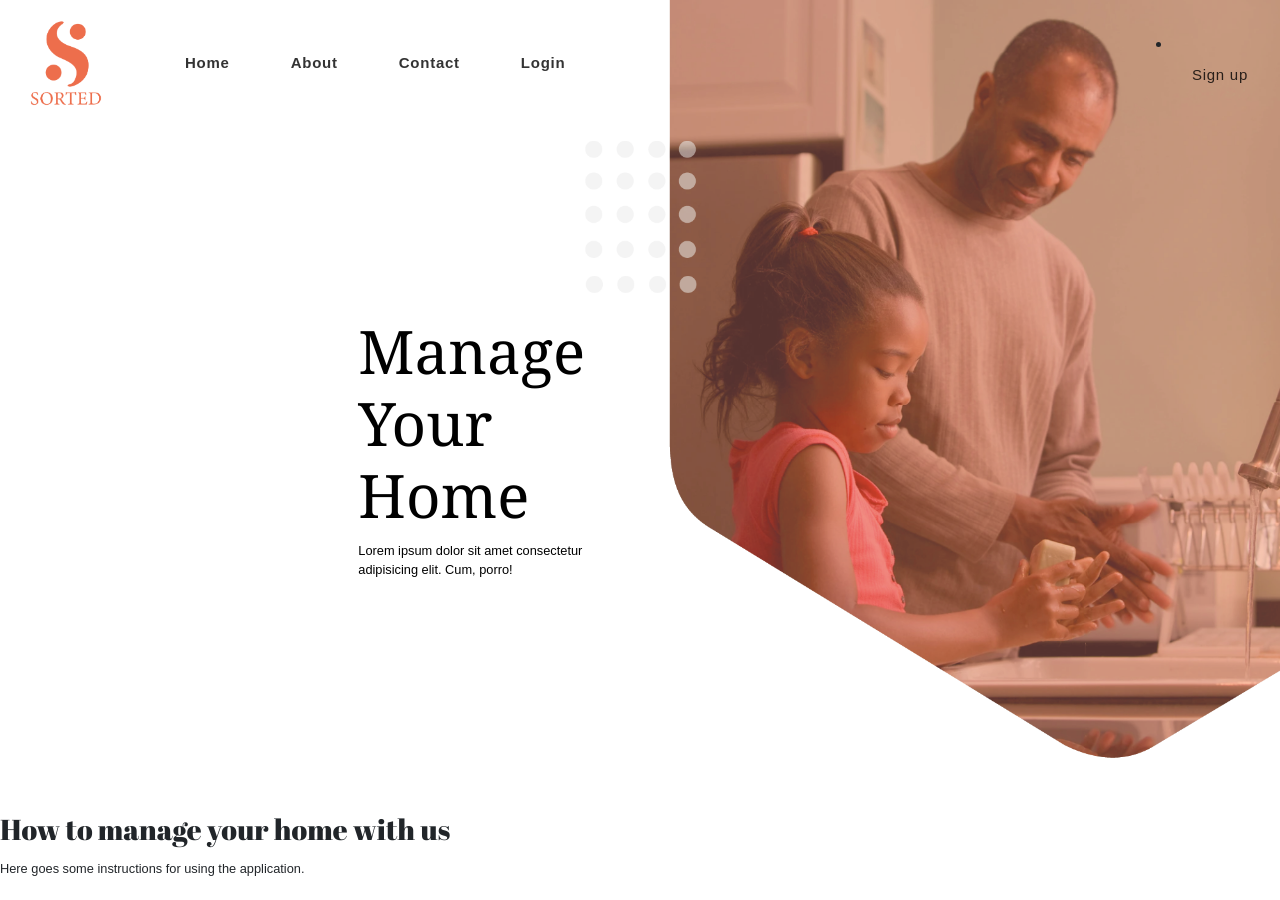
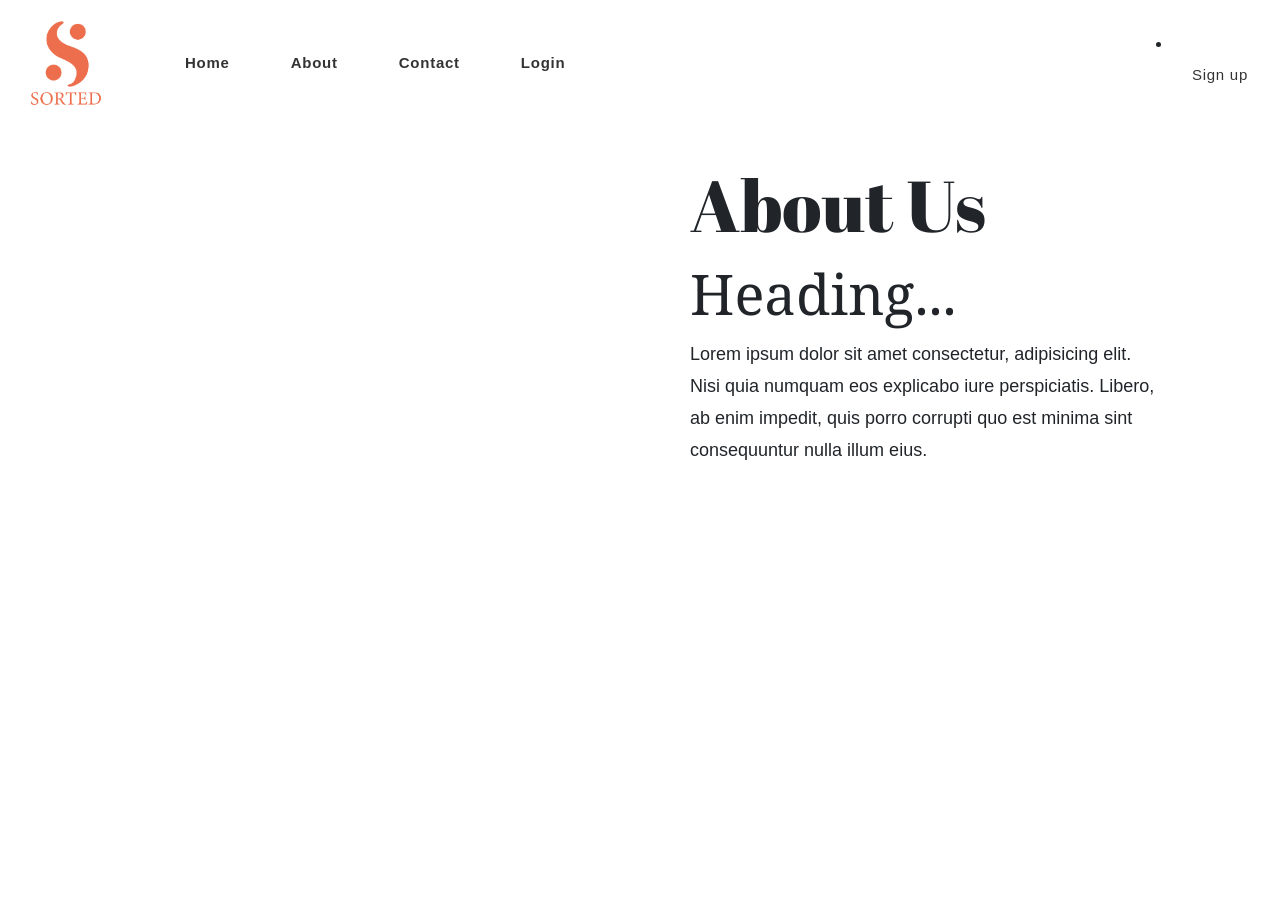
Before and after one commit to Ard847/project3, a React (Create React App) app in the folder client/: page /about in a window 1280 px wide. Built offline with nearby package versions, Linux system fonts and the light colour scheme.

Commit message:
added about us page and styling for the page

```diff
--- a/client/src/components/NavBar.css
+++ b/client/src/components/NavBar.css
@@ -21,6 +21,10 @@ nav .navbar-nav li a{
 
 nav .navbar-nav li{
   margin-left: 25px;
+}
+
+.nav-collapse{
+  list-style-type: none;
 }
 
 /*nav.r-nav.stickyadd {
--- a/client/src/components/Navbar.js
+++ b/client/src/components/Navbar.js
@@ -40,7 +40,7 @@ const NavBar = (props) => {
               </NavItem>
             </Nav>
             <NavItem>
-                <NavLink className="navLink" href="/signUp">Sign up</NavLink>
+                <NavLink className="navLink nav-collapse" style={{listStyleType: 'none'}} href="/signUp">Sign up</NavLink>
               </NavItem>
           </Collapse>
         </Navbar>
--- a/client/src/pages/welcomePages/AboutPage.css
+++ b/client/src/pages/welcomePages/AboutPage.css
@@ -0,0 +1,15 @@
+.title{
+    padding: 50px;
+    font-size: 40px;
+}
+
+.about{
+    margin-top: 100px;
+    height: 100vh;
+}
+
+.text-section{
+    font-size: 18px;
+    line-height: 32px;
+
+}
--- a/client/src/pages/welcomePages/AboutPage.js
+++ b/client/src/pages/welcomePages/AboutPage.js
@@ -8,7 +8,7 @@ import './AboutPage.css';
 import useSiteLocation from '../../hooks/useSiteLocation';
 
 // components
-import WelcomeTitles from '../../components/WelcomeTitles';
+//import WelcomeTitles from '../../components/WelcomeTitles';
 
 
 const AboutPage = ({location}) => {
@@ -16,17 +16,22 @@ const AboutPage = ({location}) => {
   useSiteLocation(location);
 
   return (
-    <>
-    <WelcomeTitles />
-    <section>
-      <article id='about-content'>
-        <h2>How to manage your home with us</h2>
-        <p>
-          Here goes some instructions for using the application.
-        </p>
-      </article>
-    </section>
-    </>
+
+    <section className="about" style={{ marginTop: '100px', height: '100vh'}}>
+<div className="container">
+<div className="row">
+<div className="col-lg-6">
+
+</div>
+<div className="col-lg-6 mt-5 mt-lg-0 title">
+  <h2>About Us</h2>
+  <h4> Heading...</h4>
+  <p className="text-section">Lorem ipsum dolor sit amet consectetur, adipisicing elit. Nisi quia numquam eos explicabo iure perspiciatis. Libero, ab enim impedit, quis porro corrupti quo est minima sint consequuntur nulla illum eius.</p>
+</div>
+</div>
+</div>
+
+</section>
   )
 }
 
--- a/client/src/pages/welcomePages/HomePage.js
+++ b/client/src/pages/welcomePages/HomePage.js
@@ -35,7 +35,7 @@ const HomePage = ({ location }) => {
         <WelcomeTitles />
         <section>
           <article id='home-content'>
-            <h2>Log In or Sign Up to see your Households</h2>
+            <h2>Add Cards here</h2>
           </article>
         </section>
       </>
--- a/client/src/pages/welcomePages/LoginPage.js
+++ b/client/src/pages/welcomePages/LoginPage.js
@@ -57,7 +57,6 @@ const LoginPage = ({location}) => {
 
     return (
       <>
-      <WelcomeTitles />
       <section>
       <article id='login-content'>
         <h1>Log-in Page</h1>
```
